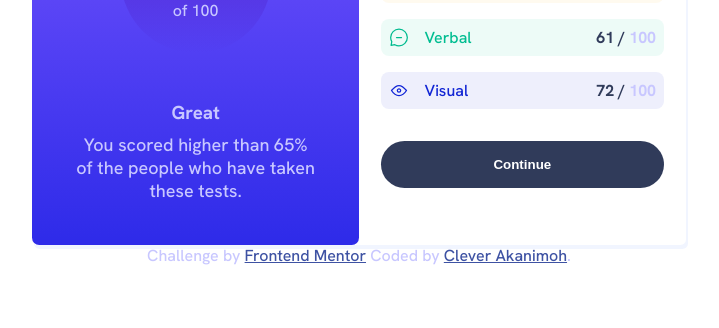
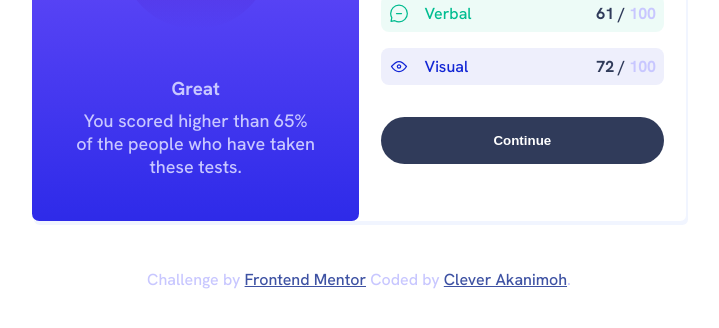
Before and after one commit to cleverAkanimoh/results-summary-component-main, a plain HTML site: page index.html in a window 1280 px wide. Shown: the part 348-676 px from the top of the page, without its empty margins (281-1000 px from the left). Drawn offline with Linux system fonts and the light colour scheme.

Commit message:
modified index.html in .

```diff
--- a/index.html
+++ b/index.html
@@ -12,7 +12,7 @@
 
   <!-- Feel free to remove these styles or customise in your own stylesheet 👍 -->
   <style>
-    .attribution { font-size: 16px; text-align: center; }
+    .attribution { font-size: 16px; text-align: center; margin-top: 3rem; }
     .attribution a { color: hsl(228, 45%, 44%); }
   </style>
 </head>
```
